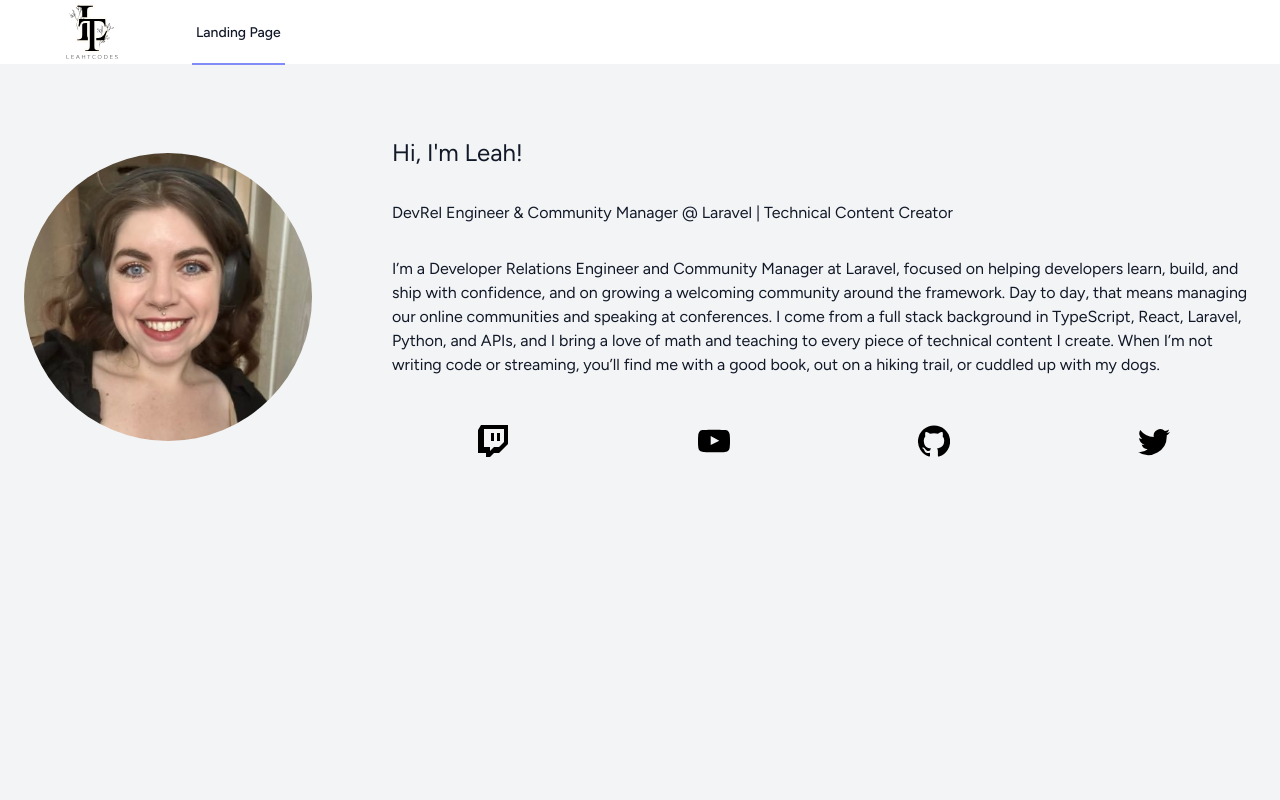
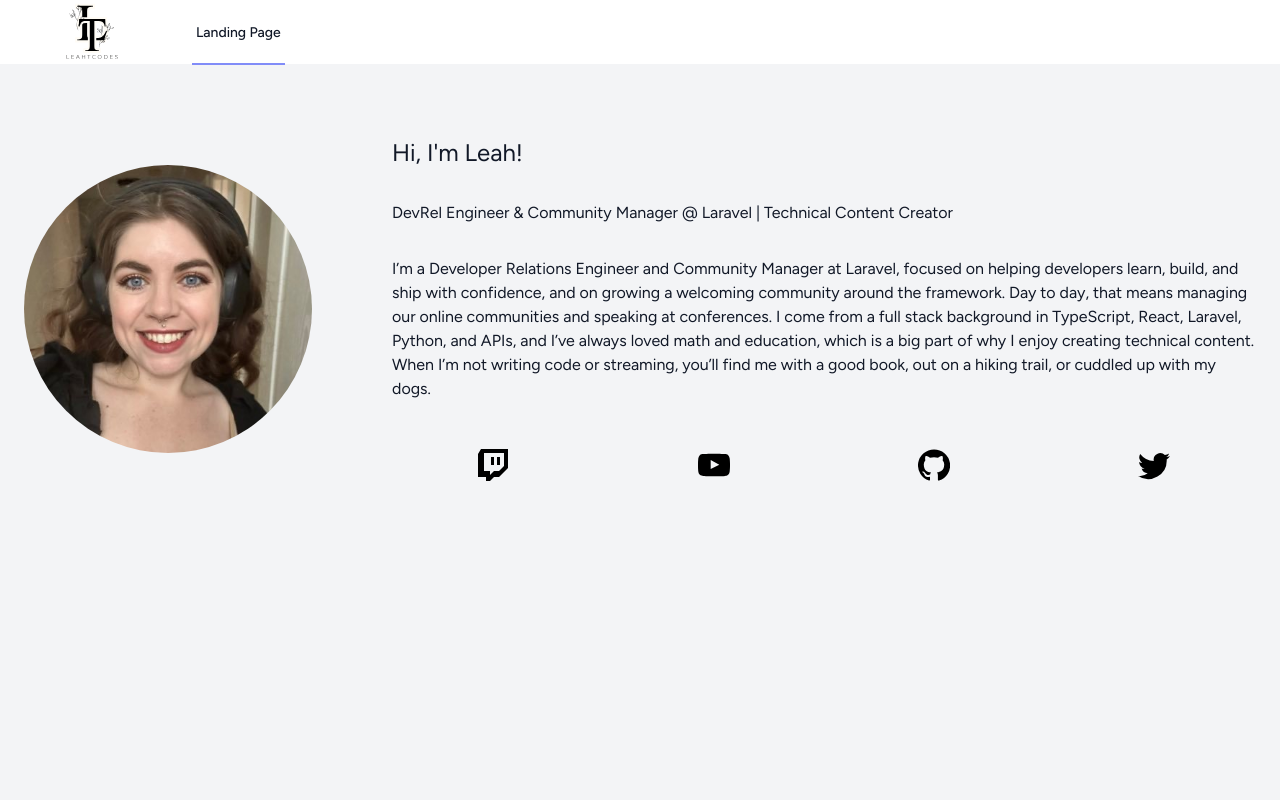
Before and after one commit to leahthompson01/Updated-Portfolio, a Laravel app: page /dashboard in a window 1280 px wide. Run offline with Laravel 12, Linux system fonts and the light colour scheme; style sheets or scripts are compiled from the project's sources; some libraries are stand-ins or nearby versions.

Commit message:
Reword math and education line in bio
Co-Authored-By: Claude Opus 5.5 <noreply@anthropic.com>
Claude-Session: https://claude.ai/code/session_01X5Tt3DpgfETaW8MxGLUeQo

```diff
--- a/resources/js/Pages/Dashboard.tsx
+++ b/resources/js/Pages/Dashboard.tsx
@@ -28,10 +28,11 @@ export default function Dashboard() {
                             learn, build, and ship with confidence, and on
                             growing a welcoming community around the
                             framework. Day to day, that means managing our
-                            online communities and speaking at conferences. I come from a full stack background
-                            in TypeScript, React, Laravel, Python, and APIs, and
-                            I bring a love of math and teaching to every piece
-                            of technical content I create. When I’m not
+                            online communities and speaking at conferences. I
+                            come from a full stack background in TypeScript,
+                            React, Laravel, Python, and APIs, and I’ve always
+                            loved math and education, which is a big part of
+                            why I enjoy creating technical content. When I’m not
                             writing code or streaming, you’ll find me with a
                             good book, out on a hiking trail, or cuddled up
                             with my dogs.
```
